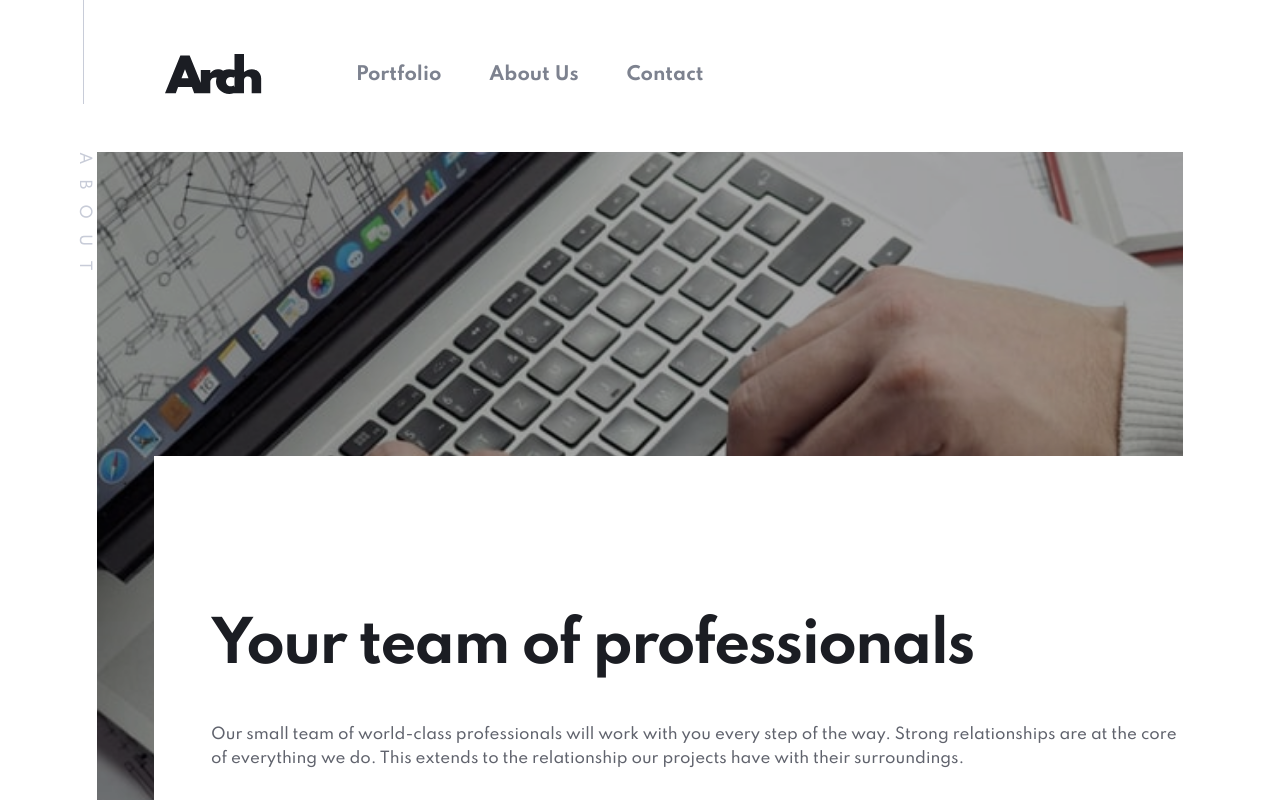
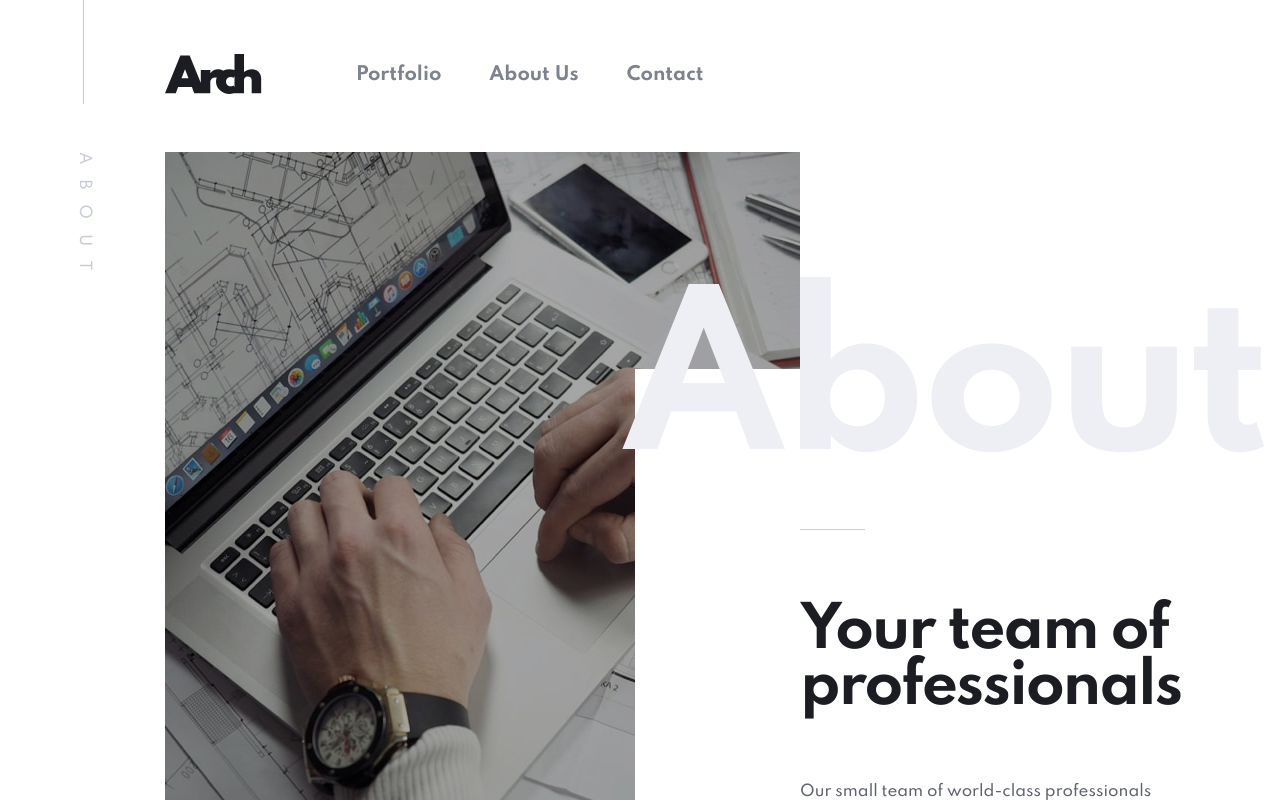
Before and after one commit to Ukhu/arch-studio, a Next.js app: page /about in a window 1280 px wide. Shown: the top 800 px of the page. Built offline with nearby package versions, Linux system fonts and the light colour scheme.

Commit message:
make page hero responsive

```diff
--- a/components/PegeHero.tsx
+++ b/components/PegeHero.tsx
@@ -7,6 +7,8 @@ const PageHero = () => {
         <div className={style.page_hero_overlay} />
       </div>
       <div className={style.page_hero_content}>
+        <h1 className={style.page_hero_title}>About</h1>
+        <div className={style.divider} />
         <h2 className={style.page_hero_heading}>Your team of professionals</h2>
         <p className={style.page_hero_summary}>
           Our small team of world-class professionals will work with you every
--- a/styles/comps/PageHero.module.scss
+++ b/styles/comps/PageHero.module.scss
@@ -6,6 +6,12 @@
 
   @media screen and (min-width: $tablet) {
     margin: 0 6.0625rem;
+    margin-bottom: 12.5rem;
+  }
+
+  @media screen and (min-width: $laptop) {
+    display: flex;
+    margin: 0 10.3125rem;
     margin-bottom: 12.5rem;
   }
 }
@@ -20,6 +26,11 @@
   @media screen and (min-width: $tablet) {
     height: 45rem;
   }
+
+  @media screen and (min-width: $laptop) {
+    flex-shrink: 0;
+    width: 39.6875rem;
+  }
 }
 
 .page_hero_overlay {
@@ -29,6 +40,7 @@
 }
 
 .page_hero_content {
+  position: relative;
   padding-top: 5rem;
   padding-left: 2rem;
   margin-top: -2.1875rem;
@@ -38,12 +50,55 @@
 
   @media screen and (min-width: $tablet) {
     height: 26rem;
-    padding: 0 3.5625rem;
-    padding-top: 10.1875rem;
+    padding-left: 3.5625rem;
+    padding-top: 5.5rem;
     margin-top: -26rem;
-    margin-right: -3.5625rem;
+    margin-right: 0;
     margin-left: 3.5625rem;
     margin-bottom: 0;
+  }
+
+  @media screen and (min-width: $laptop) {
+    height: 31.4375rem;
+    margin: 0;
+    padding: 0;
+    margin-top: 13.5625rem;
+    margin-left: -10.3125rem;
+    padding-left: 10.3125rem;
+  }
+}
+
+.page_hero_title {
+  display: none;
+
+  @media screen and (min-width: $tablet) {
+    display: block;
+    @include h1-large;
+    position: absolute;
+    top: -6.5rem;
+    right: 0;
+    margin: 0;
+  }
+
+  @media screen and (min-width: $laptop) {
+    top: -5rem;
+    left: -0.9rem;
+  }
+}
+
+.divider {
+  display: none;
+
+  @media screen and (min-width: $tablet) {
+    display: block;
+    height: 1px;
+    width: 4.0625rem;
+    background-color: #c8ccd8;
+    margin-bottom: 4.625rem;
+  }
+
+  @media screen and (min-width: $laptop) {
+    margin-top: 10rem;
   }
 }
 
@@ -55,6 +110,10 @@
   @media screen and (min-width: $tablet) {
     margin-bottom: 3rem;
   }
+
+  @media screen and (min-width: $laptop) {
+    margin-bottom: 4rem;
+  }
 }
 
 .page_hero_summary {
```
